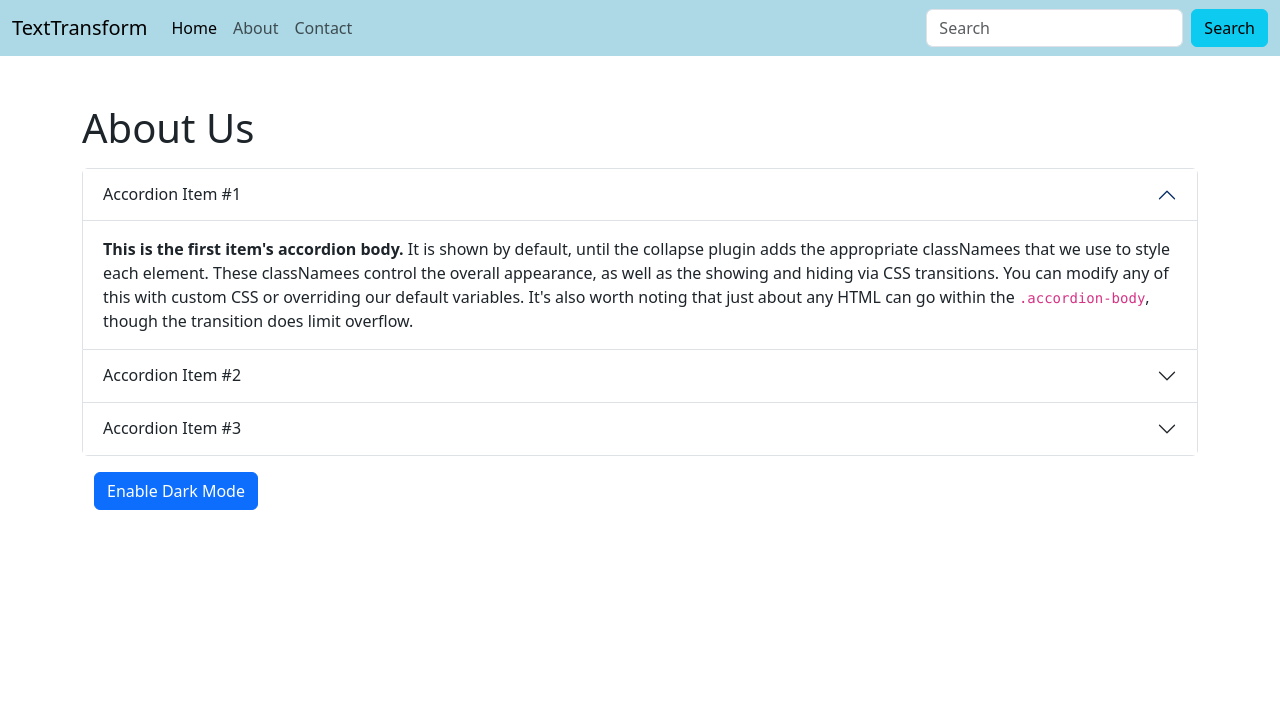
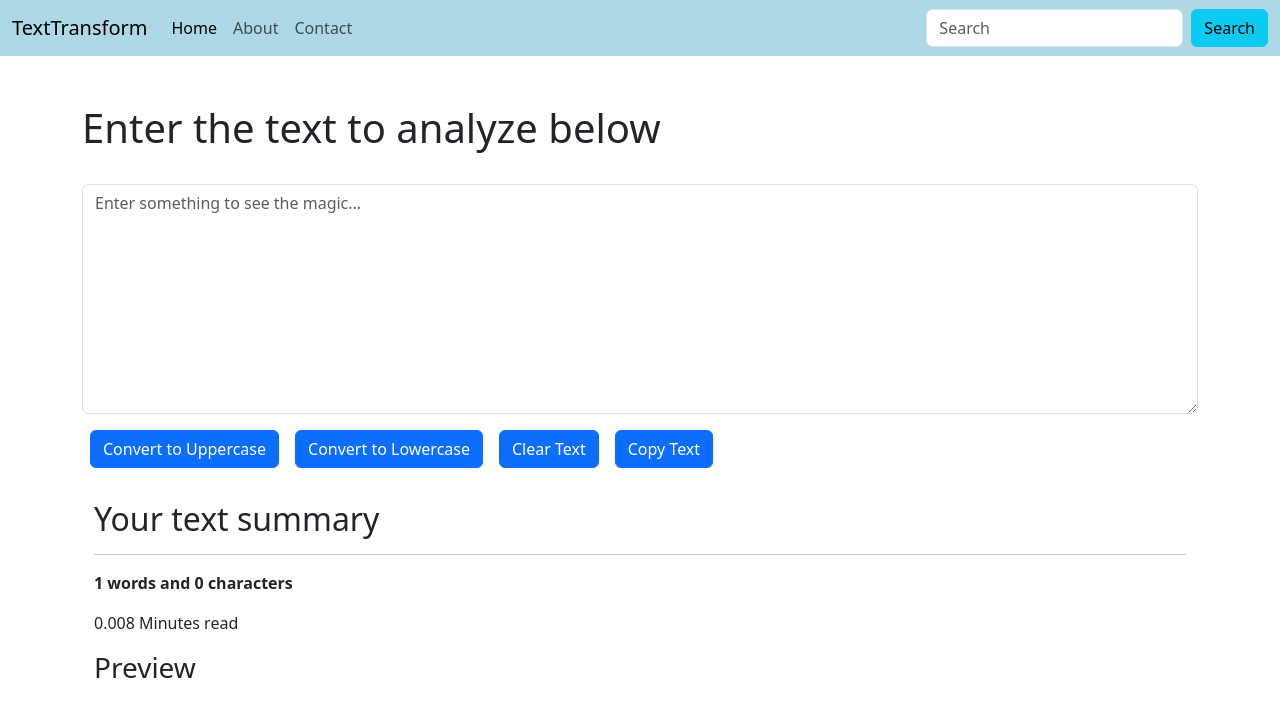
Before and after one commit to mgitdeep/TextTransform-React, a React (Create React App) app: page / in a window 1280 px wide. Shown: the top 716 px of the page. Built offline with nearby package versions, Linux system fonts and the light colour scheme.

Commit message:
Copy Text functionality to TextForm webapp

```diff
--- a/src/App.js
+++ b/src/App.js
@@ -1,6 +1,6 @@
-import About from "./components/About";
+// import About from "./components/About";
 import Navbar from "./components/Navbar"
-// import TextForm from "./components/TextForm"
+import TextForm from "./components/TextForm"
 
 
 function App() {
@@ -8,11 +8,11 @@ function App() {
     return (
         <>
             <Navbar title="TextTransform" aboutText="About" contactUs="Contact"/>
-            {/* <div className="container my-5">
+            <div className="container my-5">
                 <TextForm heading="Enter the text to analyze below"/>
-            </div> */}
+            </div>
 
-            <About />
+            {/* <About /> */}
         </>
     )
 }
--- a/src/components/TextForm.js
+++ b/src/components/TextForm.js
@@ -1,4 +1,4 @@
-// import { clear } from "@testing-library/user-event/dist/clear";
+
 import React, { useState } from "react";
 
 export default function TextForm(props) {
@@ -6,33 +6,31 @@ export default function TextForm(props) {
   const [ text, setText ] = useState('')
 
   const handleUpClick = (e) => {
-    // console.log('Button was clicked')
-    // console.log(e.target)
-    // setText("You've just clicked the button!")
-    // console.log(text)
     let newText = text.toUpperCase()
     setText(newText)
-    // console.log(text)
-    // console.log(newText)
   }
+
   const handleLowClick = (e) => {
-    // console.log('Button was clicked')
-    // console.log(e.target)
-    // // setText("You've just clicked the button!")
-    // console.log(text)
     let newText = text.toLowerCase()
     setText(newText)
-    // console.log(text)
-    // console.log(newText)
   }
+
   const handleOnchange = (e) => {
-    console.log('On change')
-    console.log(e.target.value)
+    // console.log('On change')
+    // console.log(e.target.value)
     setText(e.target.value)
   }
+
   const clearText = () => {
     let emptyText = text.slice(-1, 0)
     setText(emptyText)
+  }
+
+  const copyText = () => {
+    let allText = document.getElementById('myBox')
+    console.log(allText)
+    console.log(allText.value)
+    navigator.clipboard.writeText(allText.value)
   }
 
   return (
@@ -54,6 +52,7 @@ export default function TextForm(props) {
         <button className="btn btn-primary my-3 mx-2" onClick={handleUpClick}>Convert to Uppercase</button>
         <button className="btn btn-primary my-3 mx-2" onClick={handleLowClick}>Convert to Lowercase</button>
         <button className="btn btn-primary my-3 mx-2" onClick={clearText}>Clear Text</button>
+        <button className="btn btn-primary my-3 mx-2" onClick={copyText}>Copy Text</button>
       </div>
 
       <div className="container">
```
